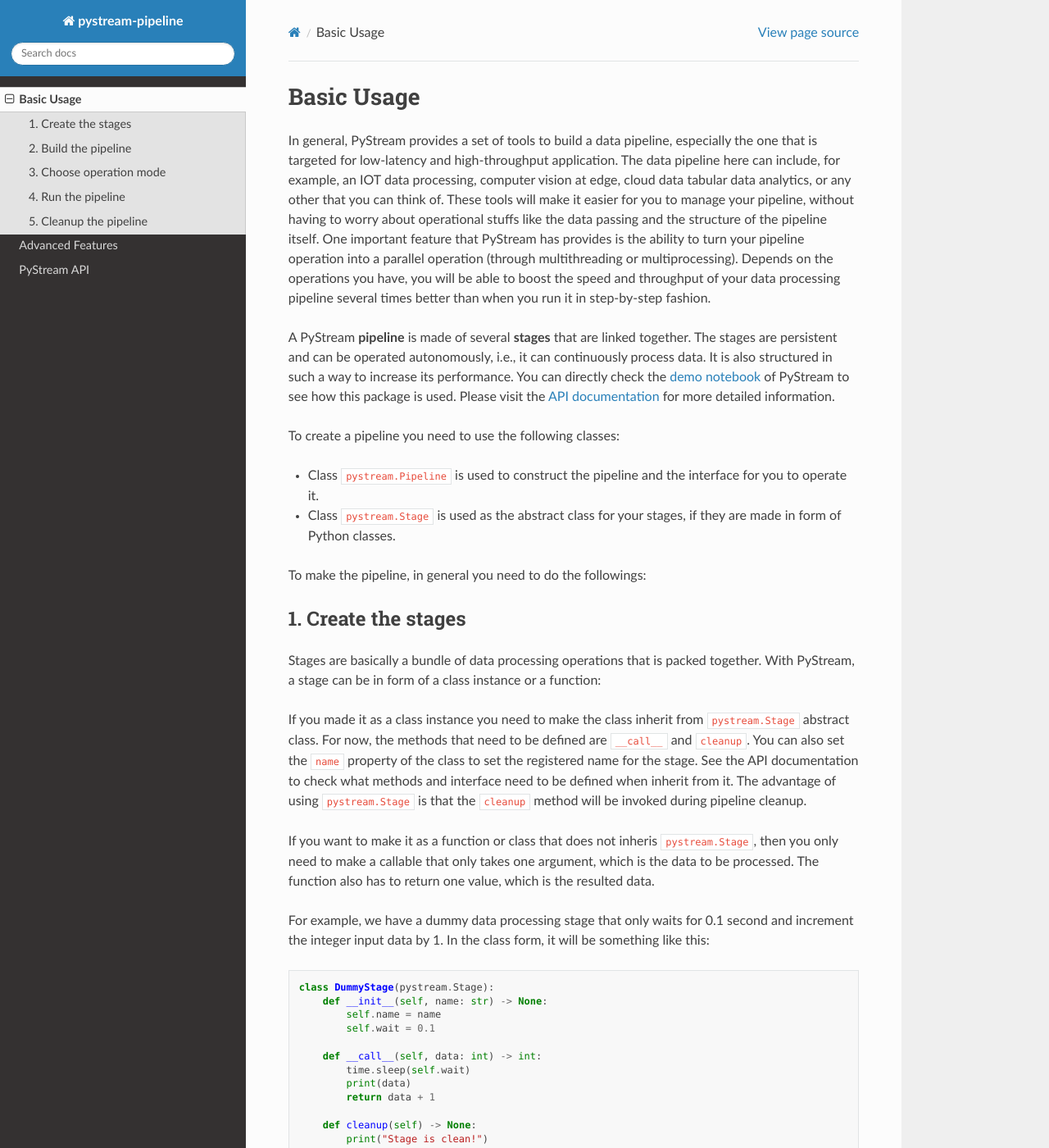
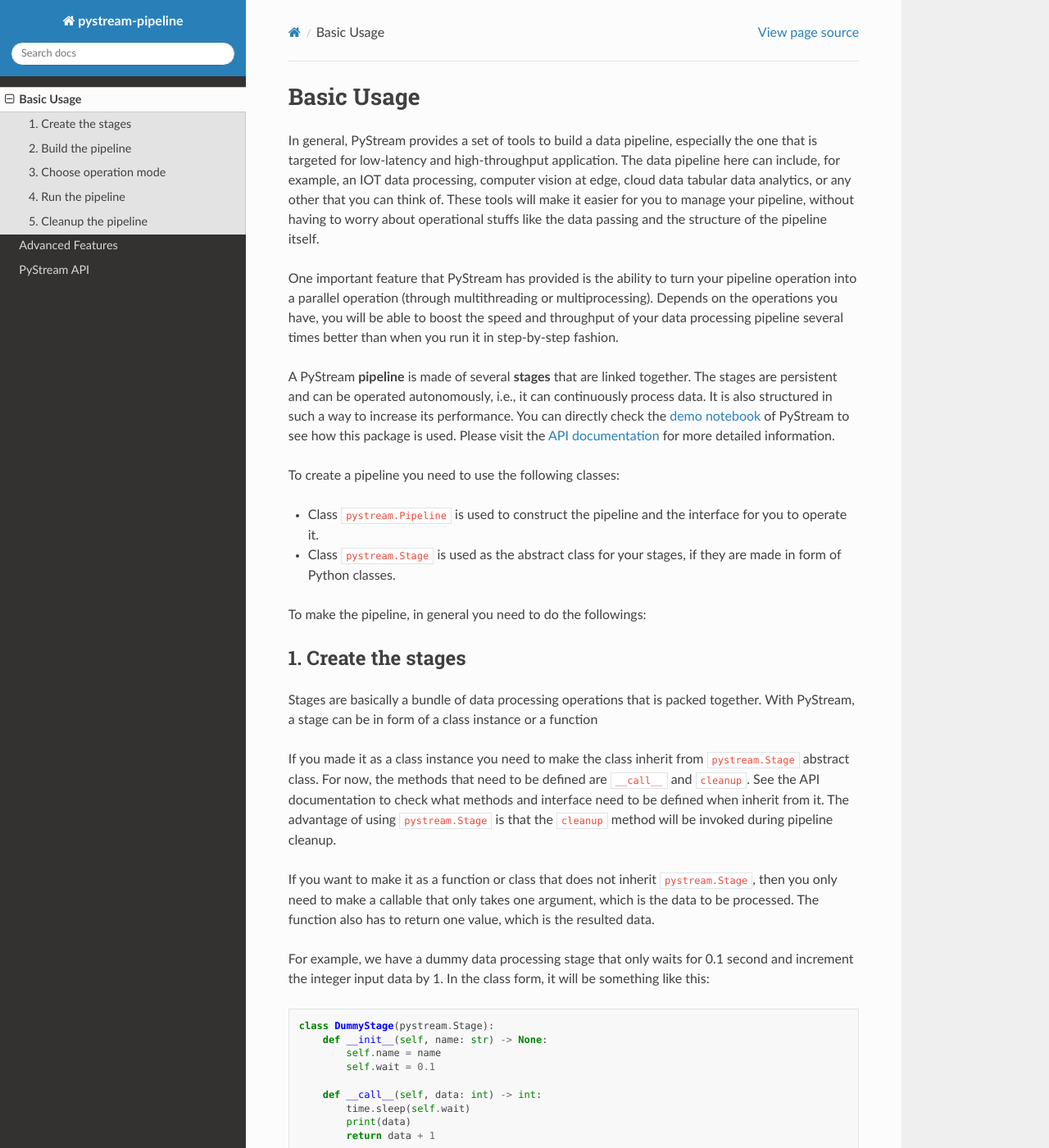
Before and after one commit to MukhlasAdib/pystream-pipeline, a Sphinx documentation site: the page built from docs/source/usage.rst, in a window 1280 px wide and 1400 px high. Shown: the whole window at 82% size. Built offline with Sphinx 7.4.7 and the Read the Docs theme 2.0.0, drawn with Linux system fonts in a browser that asks for light colours; some of the changed text lies outside the part shown.

Commit message:
update basic usage

```diff
--- a/docs/source/usage.rst
+++ b/docs/source/usage.rst
@@ -4,7 +4,8 @@
 In general, PyStream provides a set of tools to build a data pipeline, especially the one that is targeted for low-latency and high-throughput application.
 The data pipeline here can include, for example, an IOT data processing, computer vision at edge, cloud data tabular data analytics, or any other that you can think of.
 These tools will make it easier for you to manage your pipeline, without having to worry about operational stuffs like the data passing and the structure of the pipeline itself.
-One important feature that PyStream has provides is the ability to turn your pipeline operation into a parallel operation (through multithreading or multiprocessing).
+
+One important feature that PyStream has provided is the ability to turn your pipeline operation into a parallel operation (through multithreading or multiprocessing).
 Depends on the operations you have, you will be able to boost the speed and throughput of your data processing pipeline several times better than when you run it in step-by-step fashion.
 
 A PyStream **pipeline** is made of several **stages** that are linked together.
@@ -24,15 +25,14 @@
 ~~~~~~~~~~~~~~~~~~~~~~~~~~~~~~~~~~~~~~
 
 Stages are basically a bundle of data processing operations that is packed together.
-With PyStream, a stage can be in form of a class instance or a function:
+With PyStream, a stage can be in form of a class instance or a function
 
 If you made it as a class instance you need to make the class inherit from ``pystream.Stage`` abstract class.
 For now, the methods that need to be defined are ``__call__`` and ``cleanup``.
-You can also set the ``name`` property of the class to set the registered name for the stage.
 See the API documentation to check what methods and interface need to be defined when inherit from it.
 The advantage of using ``pystream.Stage`` is that the ``cleanup`` method will be invoked during pipeline cleanup.
 
-If you want to make it as a function or class that does not inheris ``pystream.Stage``, then you only need to make a callable that only takes one argument, which is the data to be processed.
+If you want to make it as a function or class that does not inherit ``pystream.Stage``, then you only need to make a callable that only takes one argument, which is the data to be processed.
 The function also has to return one value, which is the resulted data.
 
 For example, we have a dummy data processing stage that only waits for 0.1 second and increment the integer input data by 1.
```
Also changed, not shown: other parts of docs/source/usage.rst (+8 -4 lines).
